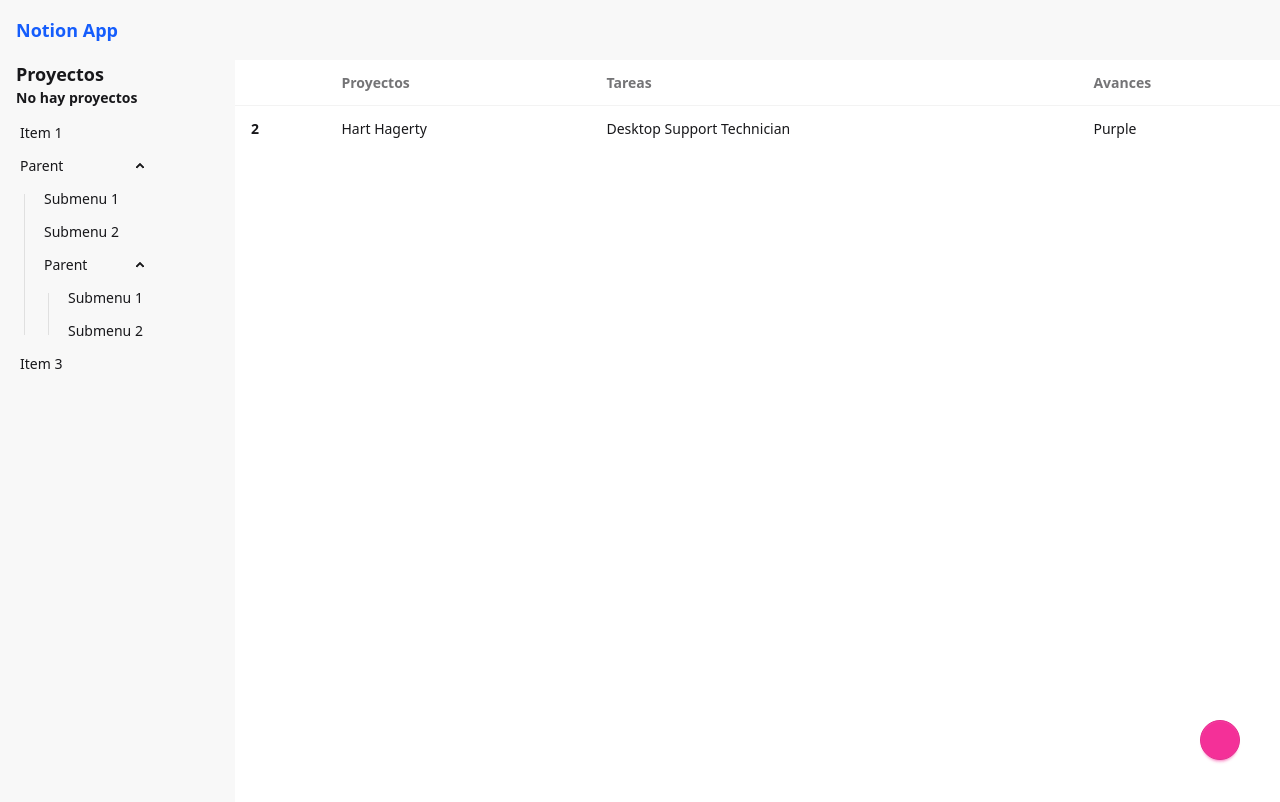
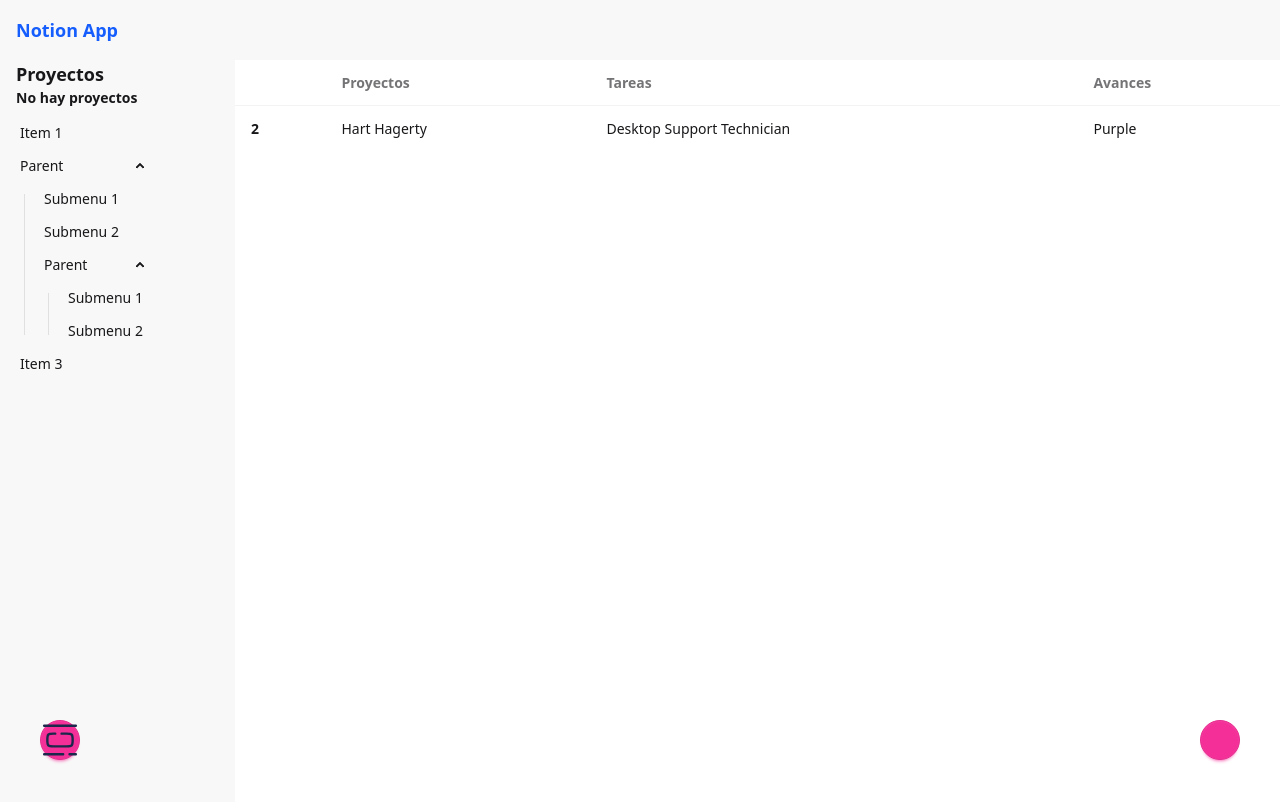
Before and after one commit to pabletellorens/projects-app, a Vue app: page /projects in a window 1280 px wide. Shown: the top 802 px of the page. Built offline with nearby package versions, Linux system fonts and the light colour scheme; some icons are missing; the HTML template or start-up script is replaced by a standard one.

Commit message:
Diseño de los modals finalizado

```diff
--- /dev/null
+++ b/src/modulorum/commune/components/PropriumModal.vue
@@ -0,0 +1,29 @@
+<template>
+  <dialog class="modal" :open="aperta">
+    <div class="modal-box">
+      <div class="border-b border-blue-500">
+        <slot name="header" />
+      </div>
+
+      <div class="my-5">
+        <slot name="body" />
+      </div>
+
+      <div class="border-t border-t-blue-500 pt-5">
+        <slot name="footer" />
+      </div>
+    </div>
+  </dialog>
+
+  <div v-if="aperta" class="fixed top-0 w-screen h-screen z-10 bg-black opacity-40"></div>
+</template>
+
+<script lang="ts" setup>
+interface Props {
+  aperta?: boolean;
+}
+
+withDefaults(defineProps<Props>(), {
+  aperta: false,
+});
+</script>
--- /dev/null
+++ b/src/modulorum/commune/icons/ModalIcon.vue
@@ -0,0 +1,21 @@
+<template>
+  <svg viewBox="0 0 24 24" fill="none" xmlns="http://www.w3.org/2000/svg">
+    <g id="SVGRepo_bgCarrier" stroke-width="0"></g>
+    <g id="SVGRepo_tracerCarrier" stroke-linecap="round" stroke-linejoin="round"></g>
+    <g id="SVGRepo_iconCarrier">
+      <path d="M22 3L2 3" stroke="#1C274C" stroke-width="1.5" stroke-linecap="round"></path>
+      <path
+        d="M22 21L18 21M2 21L14 21"
+        stroke="#1C274C"
+        stroke-width="1.5"
+        stroke-linecap="round"
+      ></path>
+      <path
+        d="M9 8L8 8C6.11438 8 5.17157 8 4.58579 8.58579C4 9.17157 4 10.1144 4 12C4 13.8856 4 14.8284 4.58579 15.4142C5.17157 16 6.11438 16 8 16H16C17.8856 16 18.8284 16 19.4142 15.4142C20 14.8284 20 13.8856 20 12C20 10.1144 20 9.17157 19.4142 8.58579C18.8284 8 17.8856 8 16 8L13 8"
+        stroke="#1C274C"
+        stroke-width="1.5"
+        stroke-linecap="round"
+      ></path>
+    </g>
+  </svg>
+</template>
--- a/src/modulorum/projects/views/ProjectsView.vue
+++ b/src/modulorum/projects/views/ProjectsView.vue
@@ -30,18 +30,47 @@
     subtitulus="Dale un nombre apropiado a tu proyecto"
   />
 
+  <proprium-modal :aperta="propriumModalAperta">
+    <template #header>
+      <h1 class="text-3xl">Titulo del modal</h1>
+    </template>
+
+    <template #body>
+      <p>
+        Lorem, ipsum dolor sit amet consectetur adipisicing elit. Recusandae sapiente amet facere
+        delectus, quae quo aliquam, debitis excepturi minus praesentium ex numquam. Eius sint
+        reiciendis repudiandae et ex vel. Alias?
+      </p>
+    </template>
+
+    <template #footer>
+      <div class="flex justify-end">
+        <button @click="propriumModalAperta = false" class="btn">Close</button>
+        <button @click="propriumModalAperta = false" class="btn btn-primary ml-4">Aceptar</button>
+      </div>
+    </template>
+  </proprium-modal>
+
   <FabButton @click="modalAperta = true">
     <AddCircle />
+  </FabButton>
+
+  <FabButton @click="propriumModalAperta = true" positione="bottom-left">
+    <ModalIcon />
   </FabButton>
 </template>
 
 <script lang="ts" setup>
 import FabButton from '@/modulorum/commune/components/FabButton.vue';
 import InputModal from '@/modulorum/commune/components/InputModal.vue';
+import PropriumModal from '@/modulorum/commune/components/PropriumModal.vue';
 import AddCircle from '@/modulorum/commune/icons/AddCircle.vue';
+import ModalIcon from '@/modulorum/commune/icons/ModalIcon.vue';
 import { ref } from 'vue';
 
 const modalAperta = ref(false);
+
+const propriumModalAperta = ref(false);
 
 const cumNovusValorem = (projectNomen: string) => {
   console.log(projectNomen);
```
